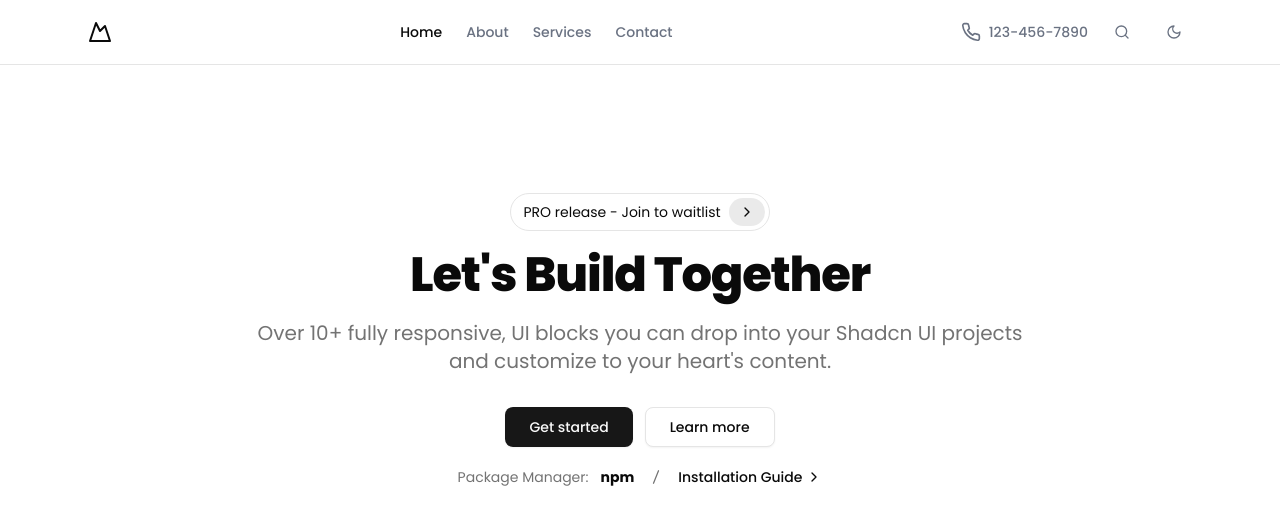
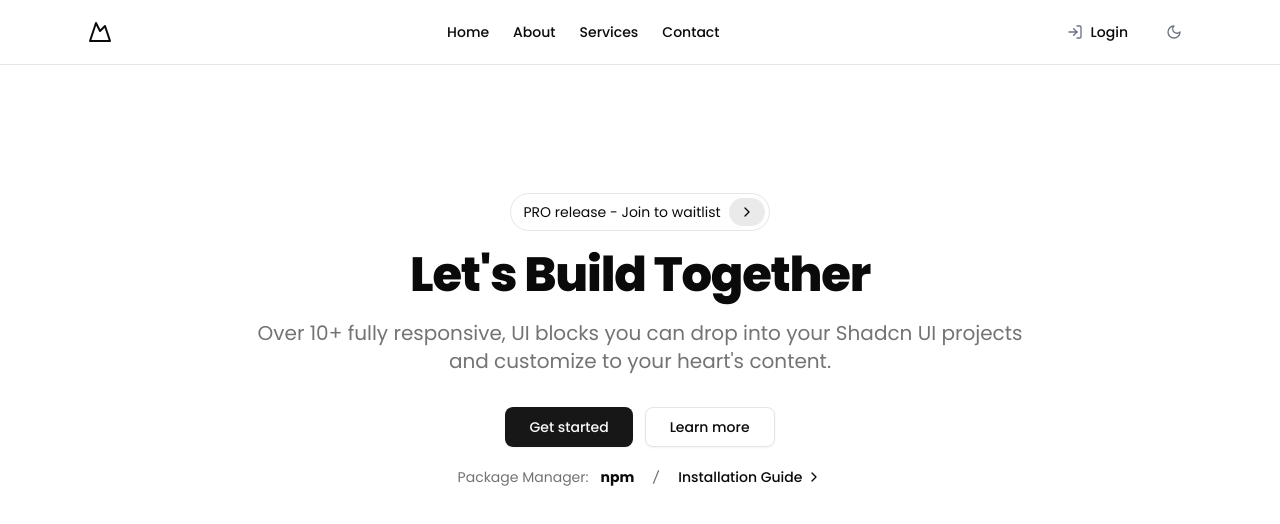
Before and after one commit to Prasad48432/diverse_template, a Next.js app: page / in a window 1280 px wide. Shown: the top 524 px of the page. Built offline with nearby package versions, Linux system fonts and the light colour scheme.

Commit message:
nav reusbale component added

```diff
--- a/components/navbar.tsx
+++ b/components/navbar.tsx
@@ -14,6 +14,7 @@ import {
   SheetTitle,
 } from "@/components/ui/sheet";
 import { JSX, SVGProps } from "react";
+import { LogIn } from "lucide-react";
 
 export default function Navbar() {
   return (
@@ -33,38 +34,32 @@ export default function Navbar() {
           </Link>
           <Link
             href="#"
-            className="text-gray-500 hover:text-gray-900 dark:text-gray-400 dark:hover:text-gray-50"
+            className="text-color-primary"
             prefetch={false}
           >
             About
           </Link>
           <Link
             href="#"
-            className="text-gray-500 hover:text-gray-900 dark:text-gray-400 dark:hover:text-gray-50"
+            className="text-color-primary"
             prefetch={false}
           >
             Services
           </Link>
           <Link
             href="#"
-            className="text-gray-500 hover:text-gray-900 dark:text-gray-400 dark:hover:text-gray-50"
+            className="text-color-primary"
             prefetch={false}
           >
             Contact
           </Link>
         </nav>
         <div className="flex items-center gap-4">
-          <div className="hidden items-center gap-2 text-sm font-medium md:flex">
-            <PhoneIcon className="h-5 w-5 text-gray-500 dark:text-gray-400" />
-            <span className="text-gray-500 dark:text-gray-400">
-              123-456-7890
-            </span>
-          </div>
           <DropdownMenu>
             <DropdownMenuTrigger asChild>
-              <Button variant="ghost" size="icon" className="rounded-full">
-                <SearchIcon className="h-5 w-5 text-gray-500 dark:text-gray-400" />
-                <span className="sr-only">Search</span>
+              <Button variant="ghost" className="rounded-full">
+                <LogIn className="h-5 w-5 text-gray-500 dark:text-gray-400" />
+                <span className="">Login</span>
               </Button>
             </DropdownMenuTrigger>
             <DropdownMenuContent className="w-[300px] p-4">
```
